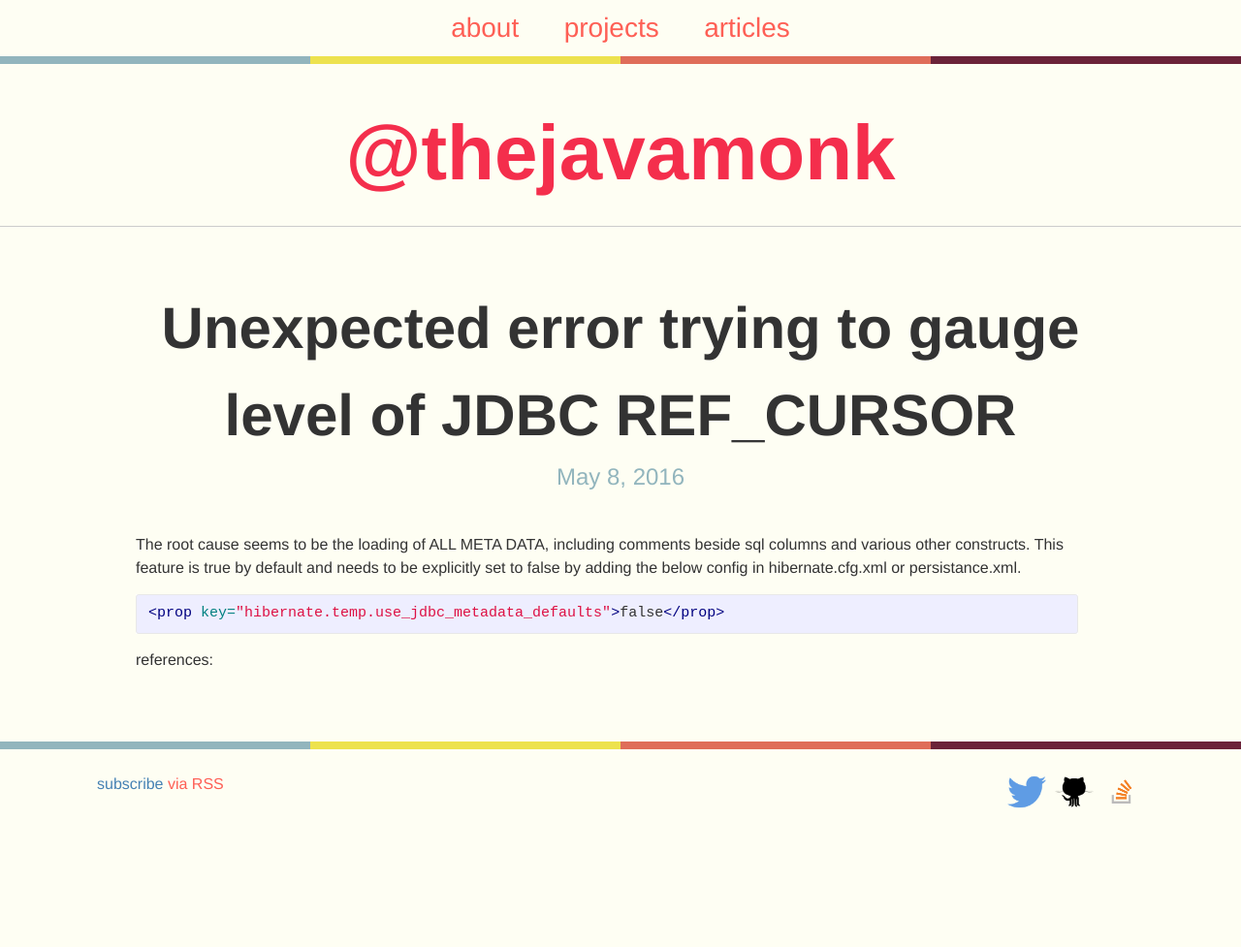
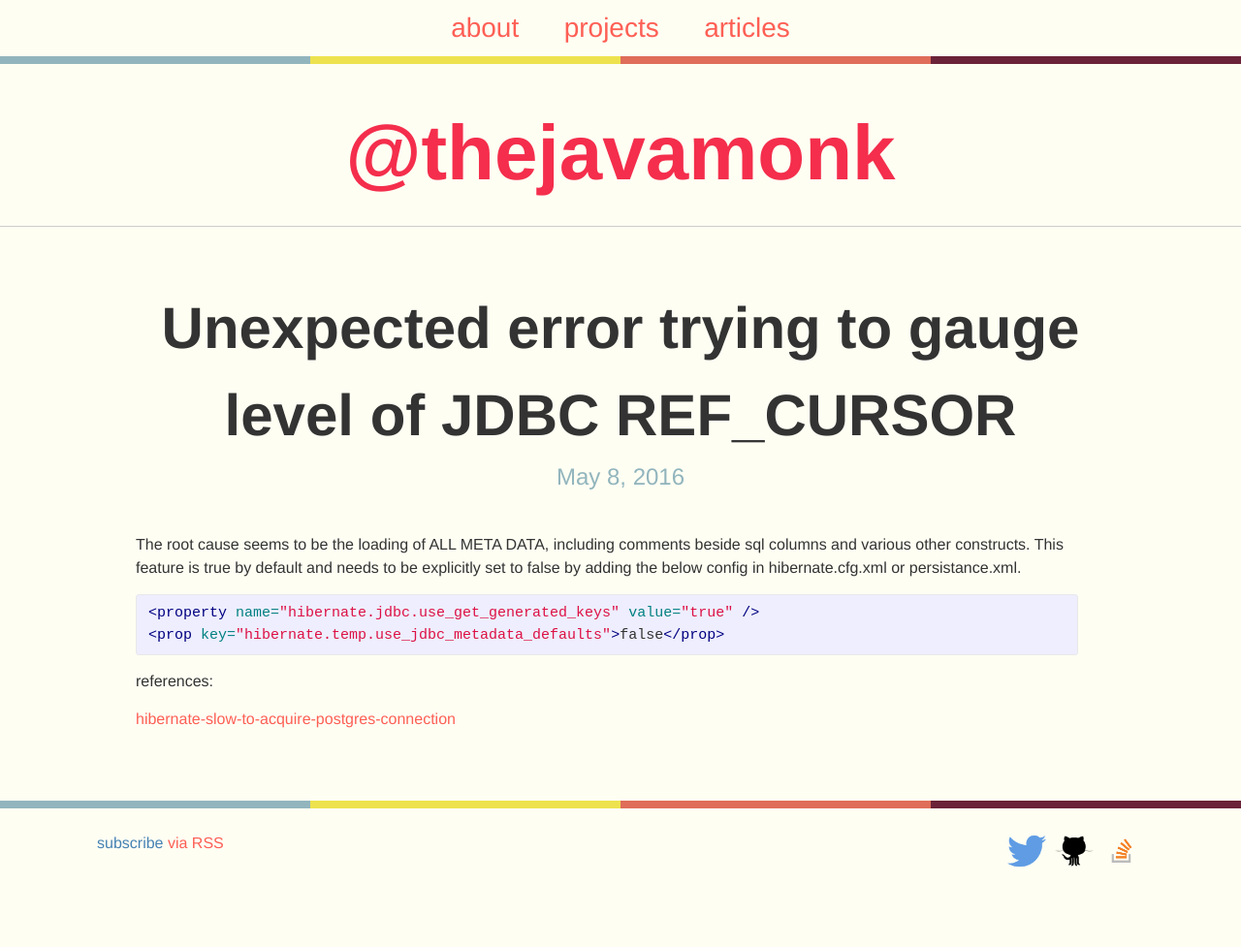
Before and after one commit to thejavamonk/thejavamonk.github.io, a Jekyll site: the page built from _posts/blog/2016-05-08-Unexpected-error-trying-to-gauge-level.markdown, in a window 1280 px wide. Shown: the whole page at 97% size. Built offline with Jekyll 4.4.1, drawn with Linux system fonts in a browser that asks for light colours; before the commit the page ends 916 px from its top, so only the background shows below that.

Commit message:
adding article on Unexpected-error-trying-to-gauge-level of JDBC REF_CURSOR

```diff
--- a/_posts/blog/2016-05-08-Unexpected-error-trying-to-gauge-level.markdown
+++ b/_posts/blog/2016-05-08-Unexpected-error-trying-to-gauge-level.markdown
@@ -9,7 +9,10 @@ tags: java
 The root cause seems to be the loading  of ALL META DATA, including comments beside sql columns and various other constructs. This feature is true by default and needs to be explicitly set to false by adding the below config in hibernate.cfg.xml or persistance.xml.
 
 {% highlight xml %}
+<property name="hibernate.jdbc.use_get_generated_keys" value="true" />
 <prop key="hibernate.temp.use_jdbc_metadata_defaults">false</prop>
 {% endhighlight %}
 
 references:
+
+[hibernate-slow-to-acquire-postgres-connection](http://stackoverflow.com/questions/10075081/hibernate-slow-to-acquire-postgres-connection)
```
